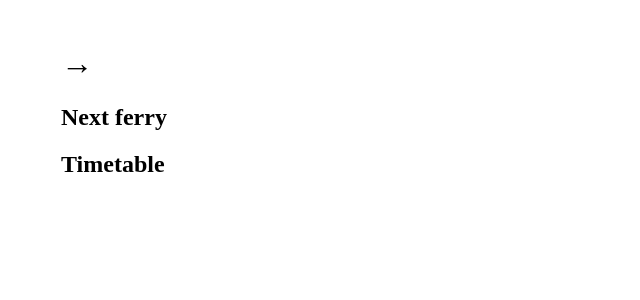
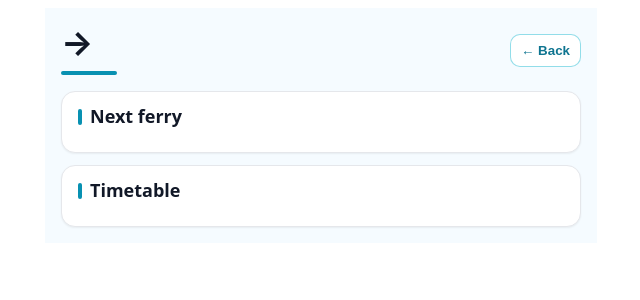
Before and after one commit to Silentbilly/ferry-catch, a Vue app in the folder apps/web/: page /route in a window 1280 px wide. Shown: the top 300 px of the page, without its empty margins (319-959 px from the left). Built offline with nearby package versions, Linux system fonts and the light colour scheme.

Commit message:
update ui

```diff
--- a/apps/web/src/views/RouteDetailsView.vue
+++ b/apps/web/src/views/RouteDetailsView.vue
@@ -1,12 +1,13 @@
 <script setup lang="ts">
 import { computed, ref, watch } from "vue";
-import { useRoute } from "vue-router";
+import { useRoute, useRouter } from "vue-router";
 import type { TimetableResponse, SearchResponse, TripDto } from "../api/types";
 import { getUpcomingTimetable, searchNext } from "../api";
 import { ApiError } from "../api/client";
 import { formatHHmm, formatYYYYMMDD } from "../helpers/dateFormat";
 
 const route = useRoute();
+const router = useRouter();
 
 const from = computed(() => String(route.query.from ?? ""));
 const to = computed(() => String(route.query.to ?? ""));
@@ -39,17 +40,22 @@ function getStopsNumber(trip: TripDto): string {
 }
 
 function timeUntil(isoTime: string): string {
-  const depMs = new Date(isoTime).getTime()
-  const nowMs = Date.now()
+  const depMs = new Date(isoTime).getTime();
+  const nowMs = Date.now();
 
-  const totalMinutes = Math.ceil((depMs - nowMs) / 1000 / 60)
-  if (totalMinutes < 0) return 'departed'
+  const totalMinutes = Math.ceil((depMs - nowMs) / 1000 / 60);
+  if (totalMinutes < 0) return "departed";
 
-  if (totalMinutes < 60) return `${totalMinutes} min`
+  if (totalMinutes < 60) return `${totalMinutes} min`;
 
-  const h = Math.floor(totalMinutes / 60)
-  const m = totalMinutes % 60
-  return `${h}h ${m} min`
+  const h = Math.floor(totalMinutes / 60);
+  const m = totalMinutes % 60;
+  return `${h}h ${m} min`;
+}
+
+function goBack() {
+  if (window.history.length > 1) router.back();
+  else router.push({ name: "routes" });
 }
 
 async function load() {
@@ -95,48 +101,242 @@ watch(
 </script>
 
 <template>
-  <main style="max-width: 520px; margin: 0 auto; padding: 16px">
-    <h1>{{ from }} → {{ to }}</h1>
+  <main class="page">
+    <header class="header">
+      <h1 class="h1">{{ from }} → {{ to }}</h1>
+      <button class="ghostBtn backBtn" type="button" @click="goBack">
+        ← Back
+      </button>
+    </header>
 
-    <p v-if="loading">Loading…</p>
-    <p v-else-if="error">{{ error }}</p>
+    <p v-if="loading" class="muted">Loading…</p>
+    <p v-else-if="error" class="error">{{ error }}</p>
 
-    <section v-else>
-      <h2>Next ferry</h2>
-      <div
-        v-if="nextData"
-        style="padding: 12px; border: 1px solid #ddd; border-radius: 12px"
-      >
+    <section v-else class="stack">
+      <section class="card">
+        <h2 class="h2">Next ferry</h2>
+
+        <div v-if="nextData" class="stack">
           <div><b>In:</b> {{ nextData.minutesUntil }} min</div>
           <div><b>Dep:</b> {{ formatHHmm(nextData.trip.departureTime) }}</div>
           <div><b>Arr:</b> {{ formatHHmm(nextData.trip.arrivalTime) }}</div>
           <div><b>Operator:</b> {{ nextData.trip.operator }}</div>
 
-        <ol style="margin-top: 10px">
-          <li v-for="s in nextData.trip.stops" :key="s.sequence">
+          <ol class="list">
+            <li
+              v-for="s in nextData.trip.stops"
+              :key="s.sequence"
+              class="listItem"
+            >
               {{ s.stopName }} — {{ formatHHmm(s.time) }}
             </li>
           </ol>
         </div>
+      </section>
 
-      <h2 style="margin-top: 18px">Timetable</h2>
-      <div v-if="timetable" style="display: grid; gap: 12px">
-        <div
-          v-for="t in timetable.trips"
-          :key="t.tripId"
-          style="padding: 12px; border: 1px solid #eee; border-radius: 12px"
-        >
-          <div style="font-weight: 600">
-            {{ formatHHmm(t.departureTime) }} → {{ formatHHmm(t.arrivalTime) }}
+      <section class="card">
+        <h2 class="h2">Timetable</h2>
+
+        <div v-if="timetable" class="grid">
+          <div v-for="t in timetable.trips" :key="t.tripId" class="ttItem">
+            <div class="ttTime">
+              {{ formatHHmm(t.departureTime) }} →
+              {{ formatHHmm(t.arrivalTime) }}
             </div>
-          <div style="opacity: 0.75; font-size: 13px">
+            <div class="ttMeta">
               {{ formatYYYYMMDD(t.departureTime) }} · in
               {{ timeUntil(t.departureTime) }} ·
               {{ getStopsNumber(t).trim() }}
             </div>
-          <div style="opacity: 0.7; font-size: 13px">{{ t.operator }}</div>
+            <div class="ttOp">{{ t.operator }}</div>
           </div>
         </div>
       </section>
+    </section>
   </main>
 </template>
+
+<style scoped>
+.backBtn { white-space: nowrap; padding: 8px 10px; }
+.header { display:flex; align-items:center; justify-content:space-between; gap:12px; }
+
+.page {
+  max-width: 520px;
+  margin: 0 auto;
+  padding: 16px;
+  font-family:
+    system-ui,
+    -apple-system,
+    Segoe UI,
+    Roboto,
+    Arial,
+    sans-serif;
+  background: #f5fbff;
+  color: #111827;
+}
+
+.header {
+  display: flex;
+  align-items: baseline;
+  justify-content: space-between;
+  gap: 12px;
+}
+
+.h1 {
+  margin: 0 0 8px;
+  font-size: 34px;
+  line-height: 1.1;
+  letter-spacing: -0.02em;
+  color: #111827;
+  position: relative;
+  padding-bottom: 8px;
+}
+
+.h1::after {
+  content: "";
+  display: block;
+  width: 56px;
+  height: 4px;
+  border-radius: 999px;
+  background: #0891b2;
+  margin-top: 10px;
+}
+
+.h2 {
+  margin: 0 0 10px;
+  font-size: 18px;
+  line-height: 1.2;
+  font-weight: 800;
+  color: #111827;
+  position: relative;
+  padding-left: 12px;
+}
+
+.h2::before {
+  content: "";
+  position: absolute;
+  left: 0;
+  top: 0.15em;
+  bottom: 0.15em;
+  width: 4px;
+  border-radius: 999px;
+  background: #0891b2;
+}
+
+.card {
+  border: 1px solid #e5e7eb;
+  border-radius: 14px;
+  padding: 14px 16px;
+  background: #fff;
+  box-shadow: 0 1px 2px rgba(0, 0, 0, 0.06);
+}
+
+.stack {
+  display: grid;
+  gap: 12px;
+}
+
+.muted {
+  opacity: 0.75;
+}
+.error {
+  color: #dc2626;
+}
+
+/* Lists */
+.list {
+  margin: 10px 0 0;
+  padding-left: 18px;
+}
+.listItem {
+  margin: 6px 0;
+}
+
+/* Timetable grid */
+.grid {
+  display: grid;
+  gap: 12px;
+}
+
+.ttItem {
+  padding: 12px;
+  border: 1px solid #e5e7eb;
+  border-radius: 12px;
+  background: #fff;
+}
+
+.ttTime {
+  font-weight: 800;
+}
+.ttMeta {
+  opacity: 0.75;
+  font-size: 13px;
+  margin-top: 2px;
+}
+.ttOp {
+  opacity: 0.7;
+  font-size: 13px;
+  margin-top: 4px;
+}
+
+/* (опционально) если позже добавишь кнопки на эту страницу — можно переиспользовать */
+.primaryBtn {
+  width: 100%;
+  padding: 12px 12px;
+  border-radius: 12px;
+  background: #0891b2;
+  border: 1px solid #0891b2;
+  color: #fff;
+  font-weight: 800;
+  cursor: pointer;
+  transition:
+    transform 0.02s ease,
+    background-color 0.15s ease,
+    border-color 0.15s ease,
+    box-shadow 0.15s ease;
+}
+
+.primaryBtn:hover:not(:disabled) {
+  background: #0e7490;
+  border-color: #0e7490;
+}
+.primaryBtn:active:not(:disabled) {
+  transform: translateY(1px);
+}
+.primaryBtn:focus-visible {
+  box-shadow: 0 0 0 3px rgba(8, 145, 178, 0.35);
+}
+
+.primaryBtn:disabled {
+  background: rgba(8, 145, 178, 0.35);
+  border-color: rgba(8, 145, 178, 0.2);
+  color: #97a3bc;
+  box-shadow: none;
+  opacity: 1;
+  cursor: not-allowed;
+}
+
+.ghostBtn {
+  border: 1px solid rgba(57, 194, 215, 0.55);
+  background: #fff;
+  border-radius: 10px;
+  padding: 8px 10px;
+  cursor: pointer;
+  color: #0e7490;
+  font-weight: 700;
+  transition:
+    background-color 0.15s ease,
+    border-color 0.15s ease,
+    box-shadow 0.15s ease;
+}
+
+.ghostBtn:hover {
+  background: rgba(57, 194, 215, 0.08);
+  border-color: rgba(57, 194, 215, 0.85);
+}
+.ghostBtn:focus-visible {
+  outline: 2px solid rgba(57, 194, 215, 0.85);
+  outline-offset: 2px;
+  box-shadow: 0 0 0 4px rgba(57, 194, 215, 0.18);
+}
+</style>
--- a/apps/web/src/views/RoutesView.vue
+++ b/apps/web/src/views/RoutesView.vue
@@ -102,13 +102,14 @@ watch(
     </section>
 
     <section v-if="result" class="card" style="margin-top:12px;">
+      <h2 class="h2">Next Ferry</h2>
       <div><b>In:</b> {{ result.minutesUntil }} min</div>
-      <div><b>Dep:</b> {{ formatHHmm(result.trip.departureTime, ) }} · {{ formatYYYYMMDD(result.trip.arrivalTime) }}</div>
+      <div><b>Dep:</b> {{ formatHHmm(result.trip.departureTime) }} · {{ formatYYYYMMDD(result.trip.arrivalTime) }}</div>
       <div><b>Arr:</b> {{ formatHHmm(result.trip.arrivalTime) }} · {{ formatYYYYMMDD(result.trip.arrivalTime) }}</div>
       <div><b>Operator:</b> {{ result.trip.operator }} </div>
 
       <button class="ghostBtn" style="margin-top:12px;" @click="openDetails">
-        Open details
+        Timetable
       </button>
 
       <ol style="margin: 10px 0 0; padding-left: 18px;">
@@ -117,18 +118,178 @@ watch(
         </li>
       </ol>
     </section>
+<section class="card" style="margin-top:12px;">
+<h2 class="h2">Wind map</h2>
+
+  <div class="windyWrap" style="margin-top:10px;">
+    <iframe
+      class="windyWrap__frame"
+      src="https://embed.windy.com/embed2.html?lat=40.99&lon=29.02&zoom=10&level=surface&overlay=wind"
+      frameborder="0"
+    ></iframe>
+  </div>
+</section>
+
   </main>
 </template>
 
 <style scoped>
-.page { max-width: 520px; margin: 0 auto; padding: 16px; font-family: system-ui, -apple-system, Segoe UI, Roboto, Arial, sans-serif; }
+.page {
+  max-width: 520px;
+  margin: 0 auto;
+  padding: 16px;
+  font-family: system-ui, -apple-system, Segoe UI, Roboto, Arial, sans-serif;
+  background: #f5fbff;
+  color: #111827;
+}
+
 .header { display:flex; align-items:baseline; justify-content:space-between; gap:12px; }
-.h1 { margin:0 0 8px; font-size:34px; line-height:1.1; }
-.card { border:1px solid #e5e7eb; border-radius:14px; padding:14px 16px; background:#fff; box-shadow:0 1px 2px rgba(0,0,0,.06); }
-.label { display:block; font-size:13px; opacity:.7; margin-bottom:4px; }
-.select { width:100%; padding:10px 10px; border-radius:10px; border:1px solid #e5e7eb; }
-.primaryBtn { width:100%; padding:12px 12px; border-radius:12px; border:1px solid #111827; background:#111827; color:#fff; font-weight:700; cursor:pointer; }
-.primaryBtn:disabled { opacity:.5; cursor:not-allowed; }
-.ghostBtn { border:1px solid #e5e7eb; background:#fff; border-radius:10px; padding:8px 10px; cursor:pointer; }
+
+.h1 {
+  margin: 0 0 8px;
+  font-size: 34px;
+  line-height: 1.1;
+  letter-spacing: -0.02em;
+  color: #111827;
+  position: relative;
+  padding-bottom: 8px;
+}
+
+.h1::after {
+  content: "";
+  display: block;
+  width: 56px;
+  height: 4px;
+  border-radius: 999px;
+  background: #0891b2; /* твой primary */
+  margin-top: 10px;
+}
+
+.h2 {
+  margin: 0 0 10px;
+  font-size: 18px;
+  line-height: 1.2;
+  font-weight: 800;
+  color: #111827;
+  position: relative;
+  padding-left: 12px;
+}
+
+.h2::before {
+  content: "";
+  position: absolute;
+  left: 0;
+  top: 0.15em;
+  bottom: 0.15em;
+  width: 4px;
+  border-radius: 999px;
+  background: #0891b2;
+}
+
+.card {
+  border: 1px solid #e5e7eb;
+  border-radius: 14px;
+  padding: 14px 16px;
+  background: #fff;
+  box-shadow: 0 1px 2px rgba(0,0,0,.06);
+}
+
+.label { display:block; font-size:13px; color:#374151; margin-bottom:4px; }
+
+/* Inputs */
+.select {
+  width: 100%;
+  padding: 10px 10px;
+  border-radius: 10px;
+  border: 1px solid #d1d5db;
+  background: #fff;
+  color: #111827;
+  outline: none;
+  transition: border-color .15s ease, box-shadow .15s ease;
+}
+
+.select:hover { border-color: #9ca3af; }
+
+/* Keep select focus dark (no blue/cyan ring) */
+.select:focus-visible {
+  border-color: #111827;
+  box-shadow: 0 0 0 3px rgba(17, 24, 39, 0.18);
+}
+
+/* Primary button */
+.primaryBtn {
+  width: 100%;
+  padding: 12px 12px;
+  border-radius: 12px;
+
+  /* чуть темнее EPAM Scooter (#39C2D7), чтобы белый читался лучше */
+  background: #0891b2;            /* близко к cyan-600 */
+  border: 1px solid #0891b2;
+  color: #fff;
+
+  font-weight: 800;
+  cursor: pointer;
+  transition: transform .02s ease, background-color .15s ease, border-color .15s ease, box-shadow .15s ease;
+}
+
+.primaryBtn:hover:not(:disabled) {
+  background: #0e7490;
+  border-color: #0e7490;
+}
+.primaryBtn:active:not(:disabled) {
+  transform: translateY(1px);
+}
+
+.primaryBtn:focus-visible {
+  box-shadow: 0 0 0 3px rgba(8, 145, 178, 0.35);
+}
+
+.primaryBtn:disabled {
+  background: rgba(8, 145, 178, 0.35);   /* тот же тон, но бледнее */
+  border-color: rgba(8, 145, 178, 0.20);
+  color: #97a3bc;
+  box-shadow: none;
+  opacity: 1;                             /* не гасим всю кнопку */
+  cursor: not-allowed;
+}
+
+/* Ghost button */
+.ghostBtn {
+  border: 1px solid rgba(57, 194, 215, 0.55);
+  background: #fff;
+  border-radius: 10px;
+  padding: 8px 10px;
+  cursor: pointer;
+  color: #0e7490; /* чуть темнее циана, чтобы читалось */
+  font-weight: 700;
+  transition: background-color .15s ease, border-color .15s ease, box-shadow .15s ease;
+}
+
+.ghostBtn:hover {
+  background: rgba(57, 194, 215, 0.08);
+  border-color: rgba(57, 194, 215, 0.85);
+}
+
+.ghostBtn:focus-visible {
+  outline: 2px solid rgba(57, 194, 215, 0.85);
+  outline-offset: 2px;
+  box-shadow: 0 0 0 4px rgba(57, 194, 215, 0.18);
+}
+
 .error { color:#dc2626; }
+
+/* Windy embed */
+.windyWrap {
+  position: relative;
+  width: 100%;
+  padding-bottom: 56.25%;
+  height: 0;
+  border-radius: 12px;
+  overflow: hidden;
+  border: 1px solid #e5e7eb;
+  background: #fff;
+}
+
+.windyWrap__frame { position: absolute; inset: 0; width: 100%; height: 100%; border: 0; }
+
 </style>
```
Lines whose indentation alone changed are shown as unchanged.
